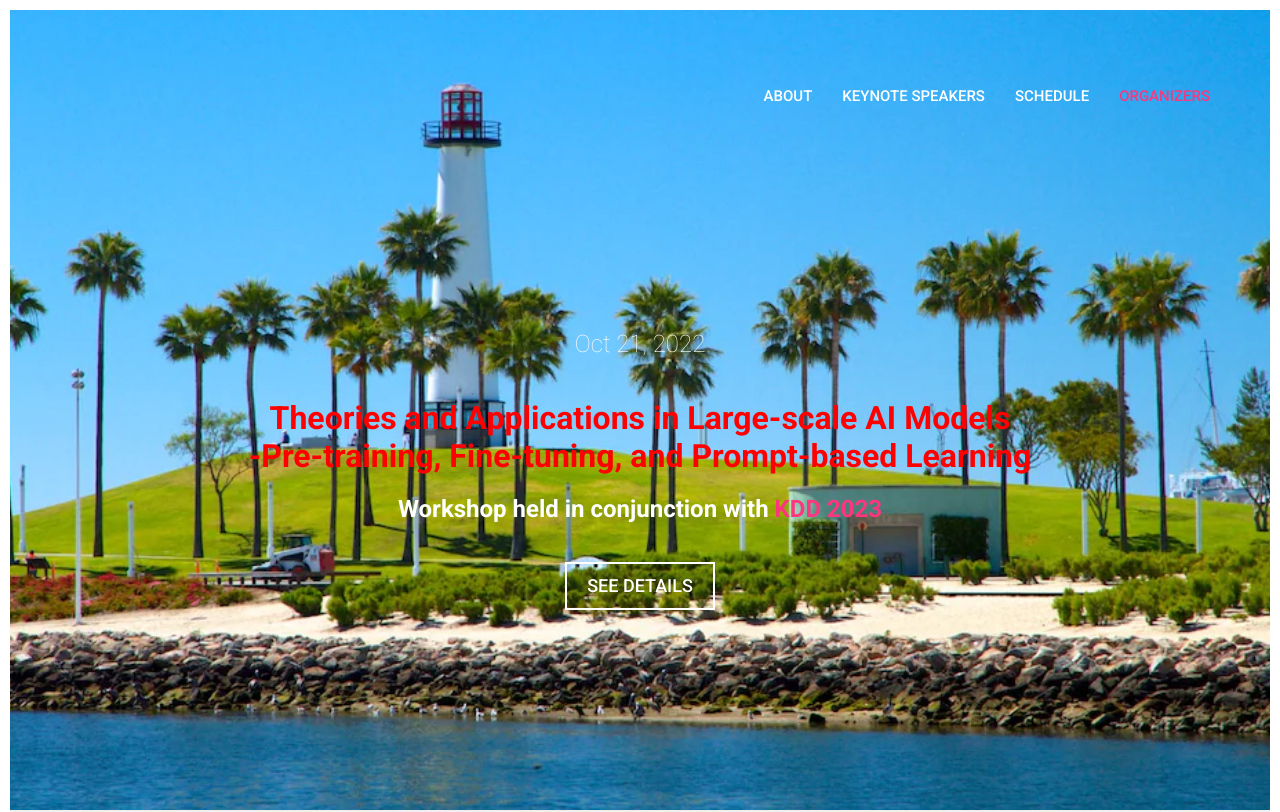
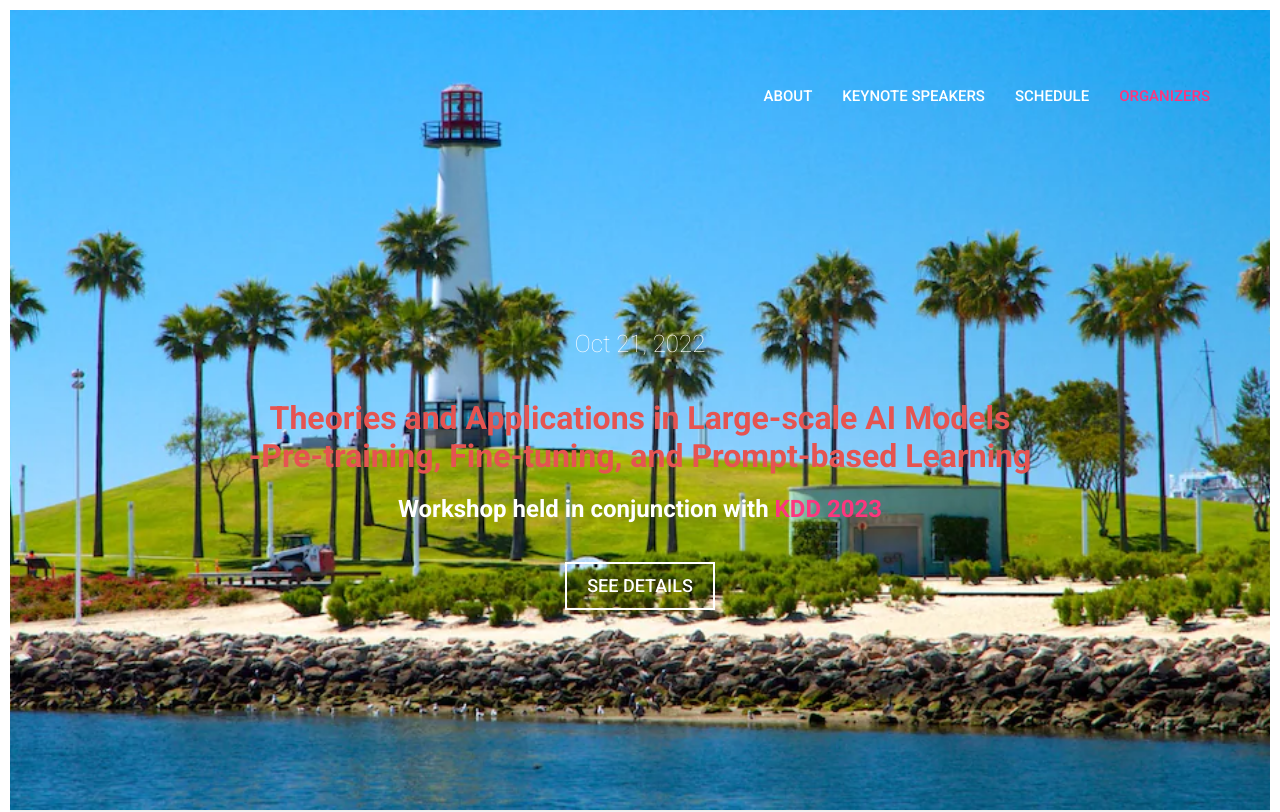
Before and after one commit to llm-ai/llmai, a plain HTML site: page index.html in a window 1280 px wide. Shown: the top 812 px of the page. Drawn offline with Linux system fonts and the light colour scheme; some packages are replaced by stand-ins of ours.

Commit message:
Update style.css

```diff
--- a/css/style.css
+++ b/css/style.css
@@ -376,7 +376,7 @@ button:focus,
     }
 
 .jumbotron .content h1 {
-    color       : #FF0000;
+    color       : #E55451;
     font-size   : 32px;
     font-weight : bold;
     }
```
